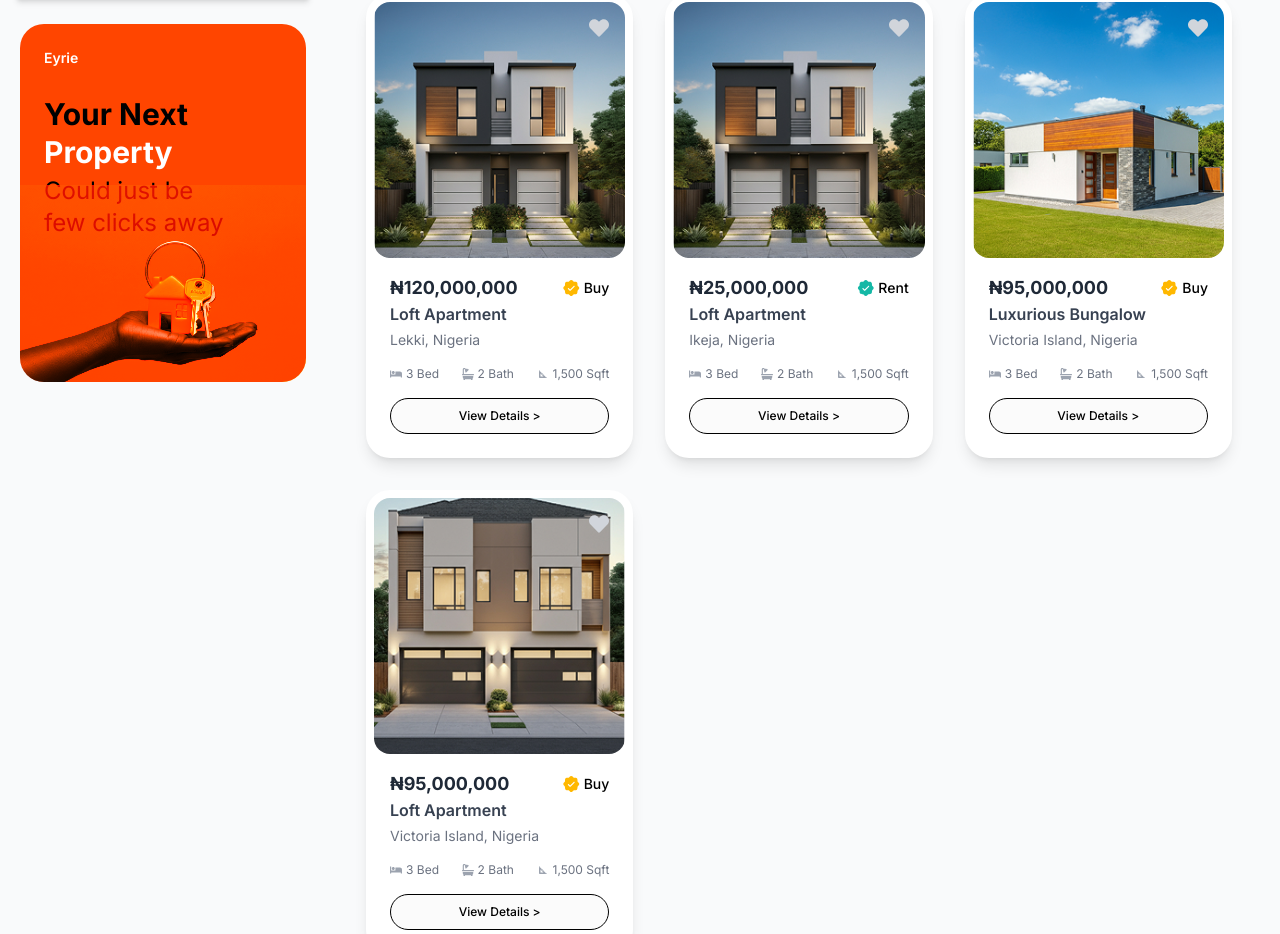
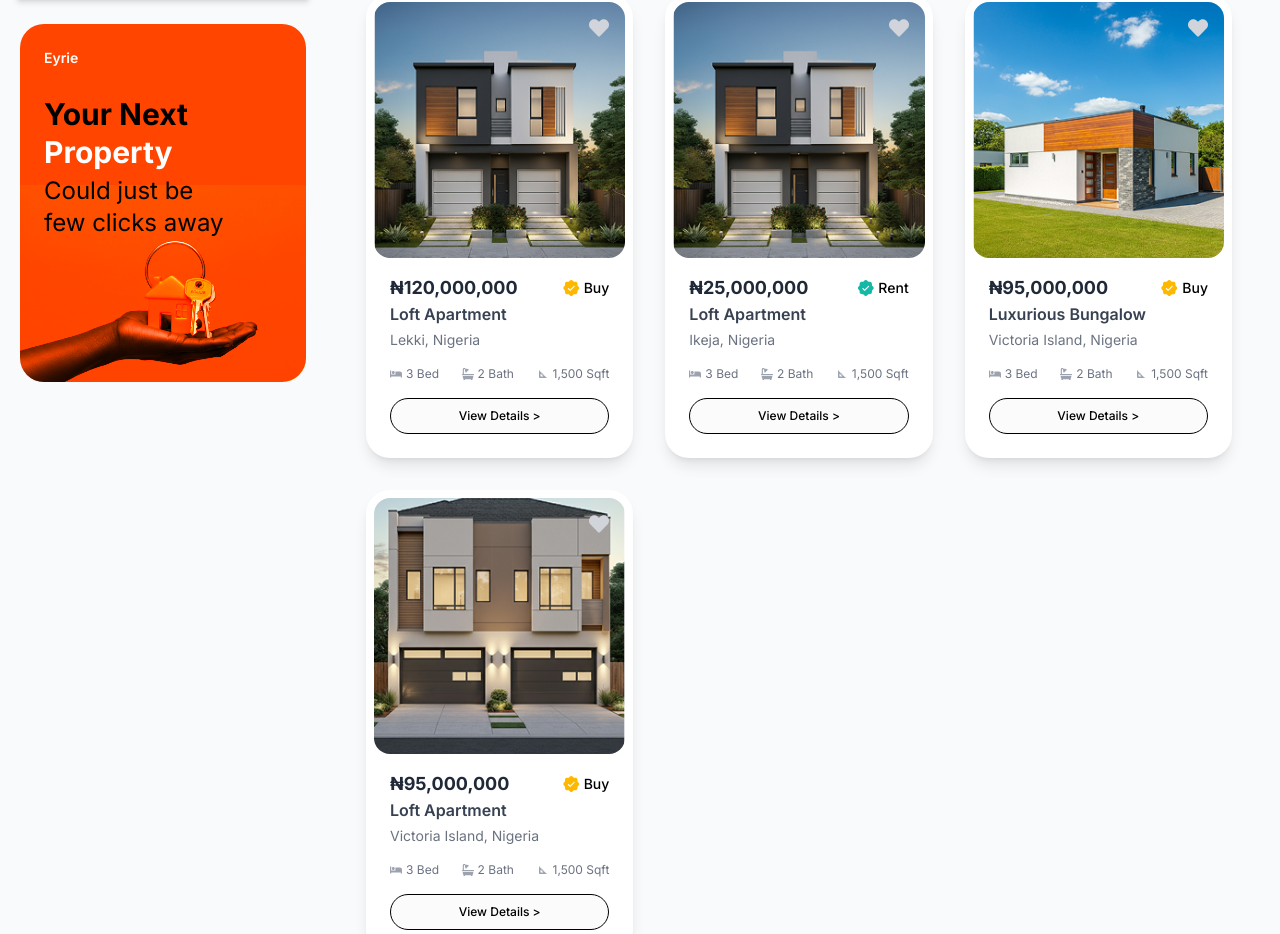
Before and after one commit to D-Unique/Eyrie, a Next.js app in the folder Eyrie-web/: page /marketplace in a window 1280 px wide. Shown: the part 1686-2620 px from the top of the page. Built offline with nearby package versions, Linux system fonts and the light colour scheme.

Commit message:
fix: update

```diff
--- a/Eyrie-web/src/components/key.tsx
+++ b/Eyrie-web/src/components/key.tsx
@@ -22,7 +22,10 @@ const KeyGraphic = () => {
             Your Next <br />
             <span className="text-white">Property</span>
           </h2>
-          <p className="text-2xl mt-1">
+          <p
+            className="text-2xl mt-1"
+            style={{ zIndex: 1, position: "relative" }}
+          >
             Could just be <br /> few clicks away
           </p>
         </div>
```
